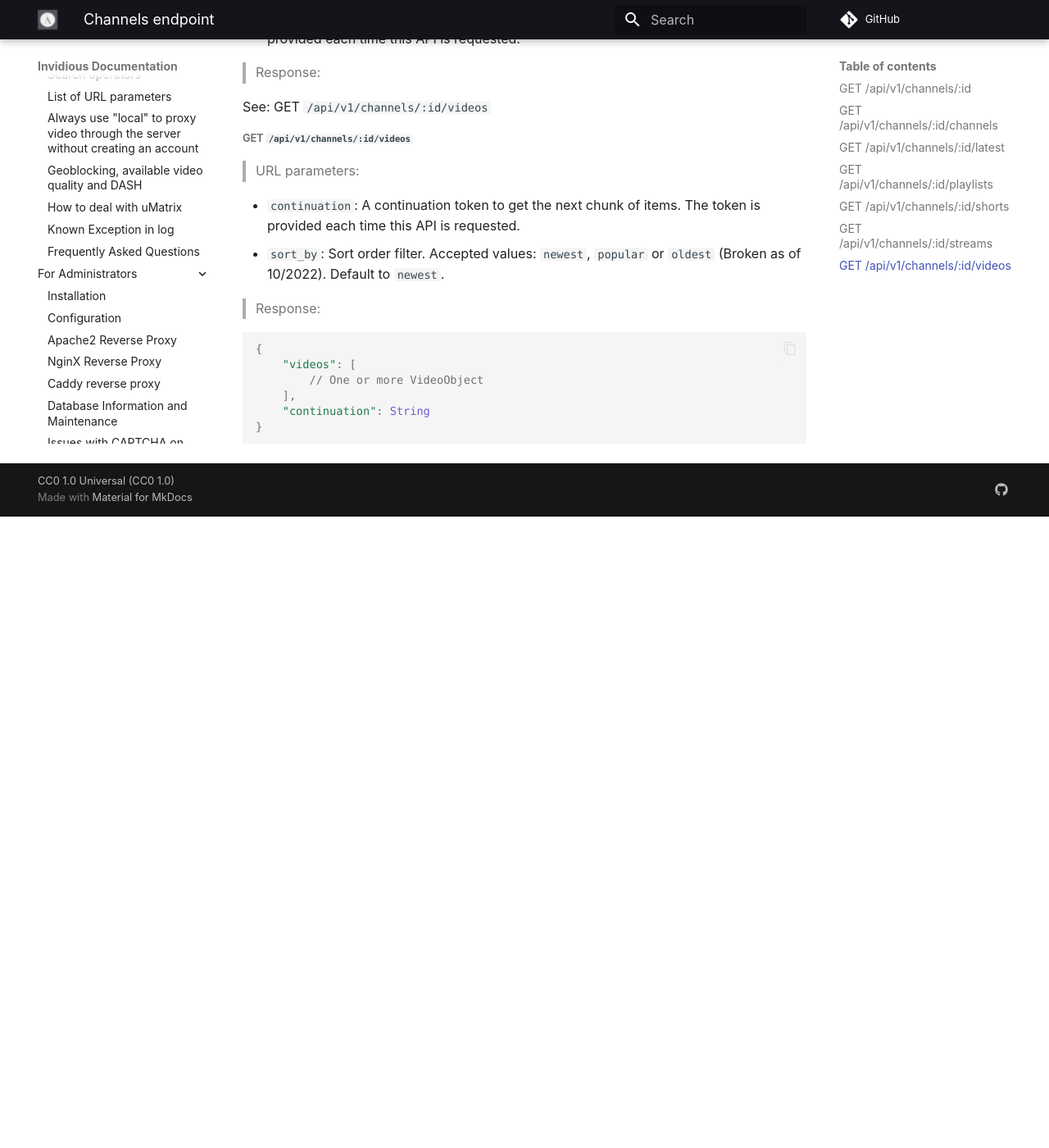
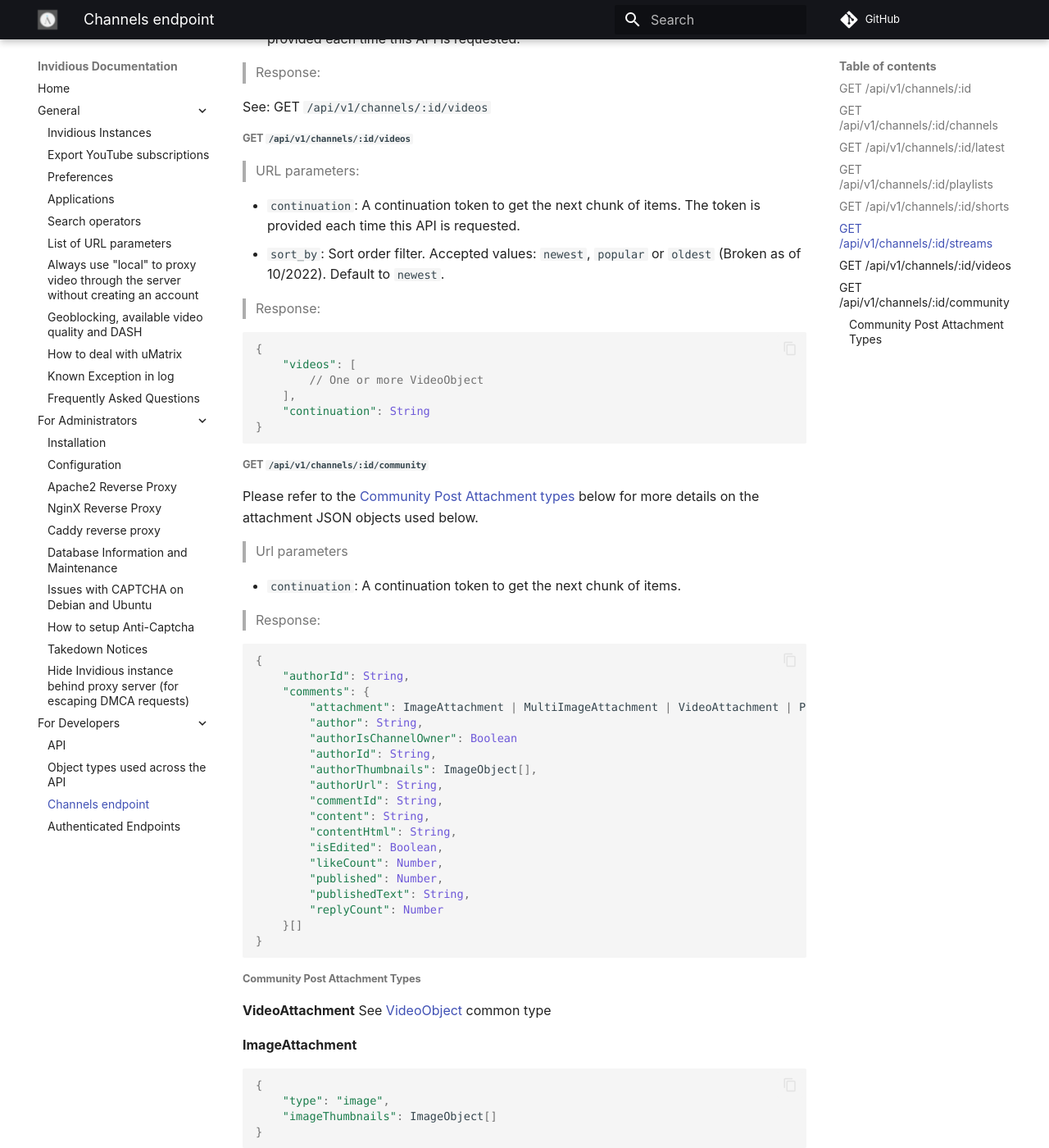
Before and after one commit to iv-org/documentation, an MkDocs documentation site: the page built from docs/api/channels_endpoint.md, in a window 1280 px wide and 1400 px high, scrolled down 2056 px. Shown: the whole window at 82% size. Built offline with MkDocs 1.6.1 and Material for MkDocs 9.7.7, drawn with Linux system fonts in a browser that asks for light colours; comment, search, counter and statistics services are not loaded; before the commit the page ends 2686 px from its top, so only the background shows below that; some of the changed text lies outside the part shown.

Commit message:
add documentation for channel community endpoint (#333)
Co-authored-by: Samantaz Fox <coding@samantaz.fr>

````diff
--- a/docs/api/channels_endpoint.md
+++ b/docs/api/channels_endpoint.md
@@ -125,3 +125,81 @@ See: GET `/api/v1/channels/:id/videos`
 	"continuation": String
 }
 ```
+
+##### GET `/api/v1/channels/:id/community`
+
+Please refer to the [Community Post Attachment types](#community-post-attachment-types) below for more details on the attachment JSON objects used below.
+
+> Url parameters
+
+* `continuation`: A continuation token to get the next chunk of items.
+
+> Response:
+
+```javascript
+{
+	"authorId": String,
+	"comments": {
+		"attachment": ImageAttachment | MultiImageAttachment | VideoAttachment | PollAttachment
+		"author": String,
+		"authorIsChannelOwner": Boolean
+		"authorId": String,
+		"authorThumbnails": ImageObject[],
+		"authorUrl": String,
+		"commentId": String,
+		"content": String,
+		"contentHtml": String,
+		"isEdited": Boolean,
+		"likeCount": Number,
+		"published": Number,
+		"publishedText": String,
+		"replyCount": Number
+	}[]
+}
+```
+###### Community Post Attachment Types
+__VideoAttachment__
+See [VideoObject](./common_types.md#videoobject) common type
+
+__ImageAttachment__
+
+```javascript
+{
+    "type": "image",
+    "imageThumbnails": ImageObject[]
+}
+```
+
+__MultiImageAttachment__
+
+```javascript
+{
+    "type": "multiImage",
+    "images": ImageObject[][]
+}
+```
+
+__PollAttachment__
+
+```javascript
+{
+	"type": "poll",
+	"totalVotes": Number,
+	"choices": {
+		"text": String,
+		"image?": ImageObject[]
+	}[]
+
+}
+```
+
+__Unknown__
+
+This usually means that parsing support for the attachment type has not yet been implemented.
+
+```javascript
+{
+    "type": "unknown",
+    "error": String
+}
+```
````
